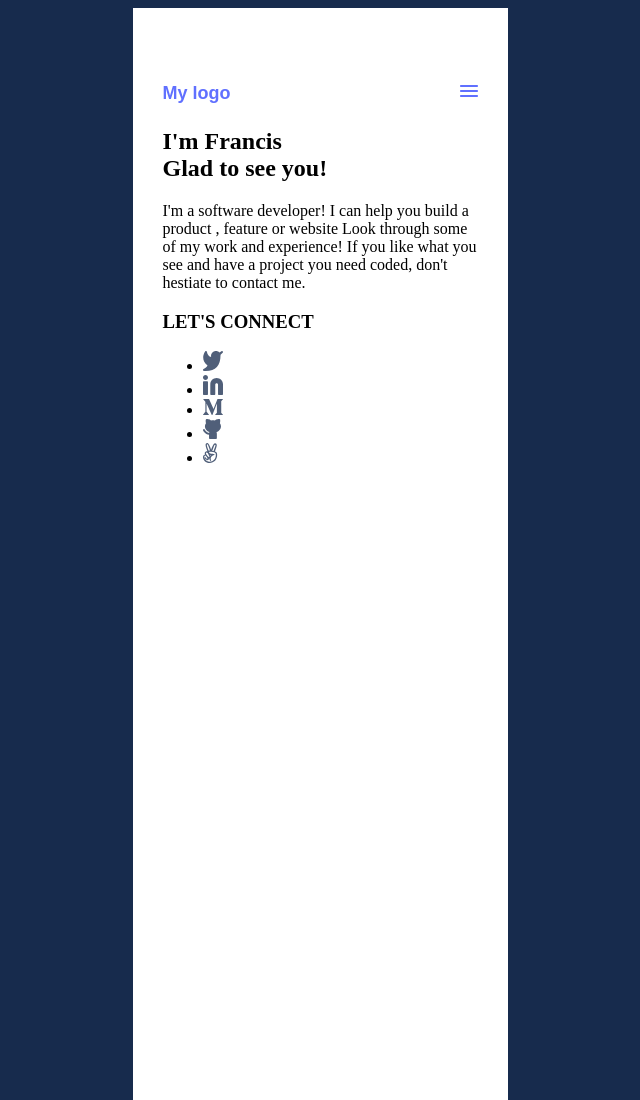
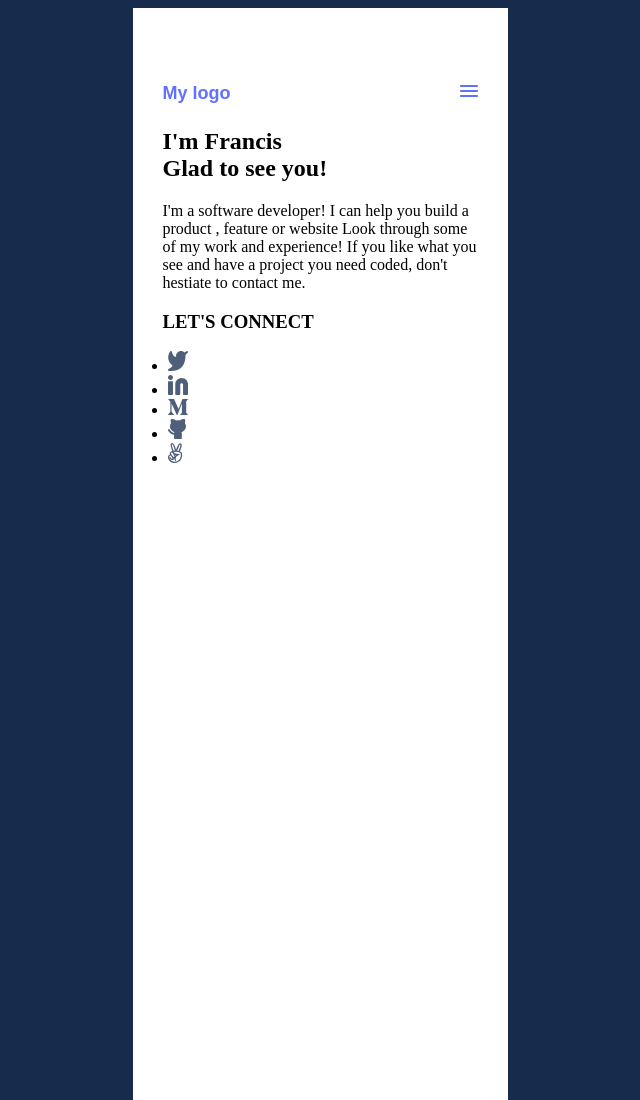
Before and after one commit to francis450/Mobile-First-Portfolio-Sneak-Peek, a website: page index.html in a window 1280 px wide. Shown: the top 1100 px of the page, without its empty margins (320-960 px from the left). Drawn offline with Linux system fonts and the light colour scheme.

Commit message:
Tune the unordered list and its items

```diff
--- a/style.css
+++ b/style.css
@@ -34,3 +34,6 @@ body {
     color: #6070ff;
     text-decoration: none;
   }
+  ul {
+    margin-left: -35px;
+  }
```
